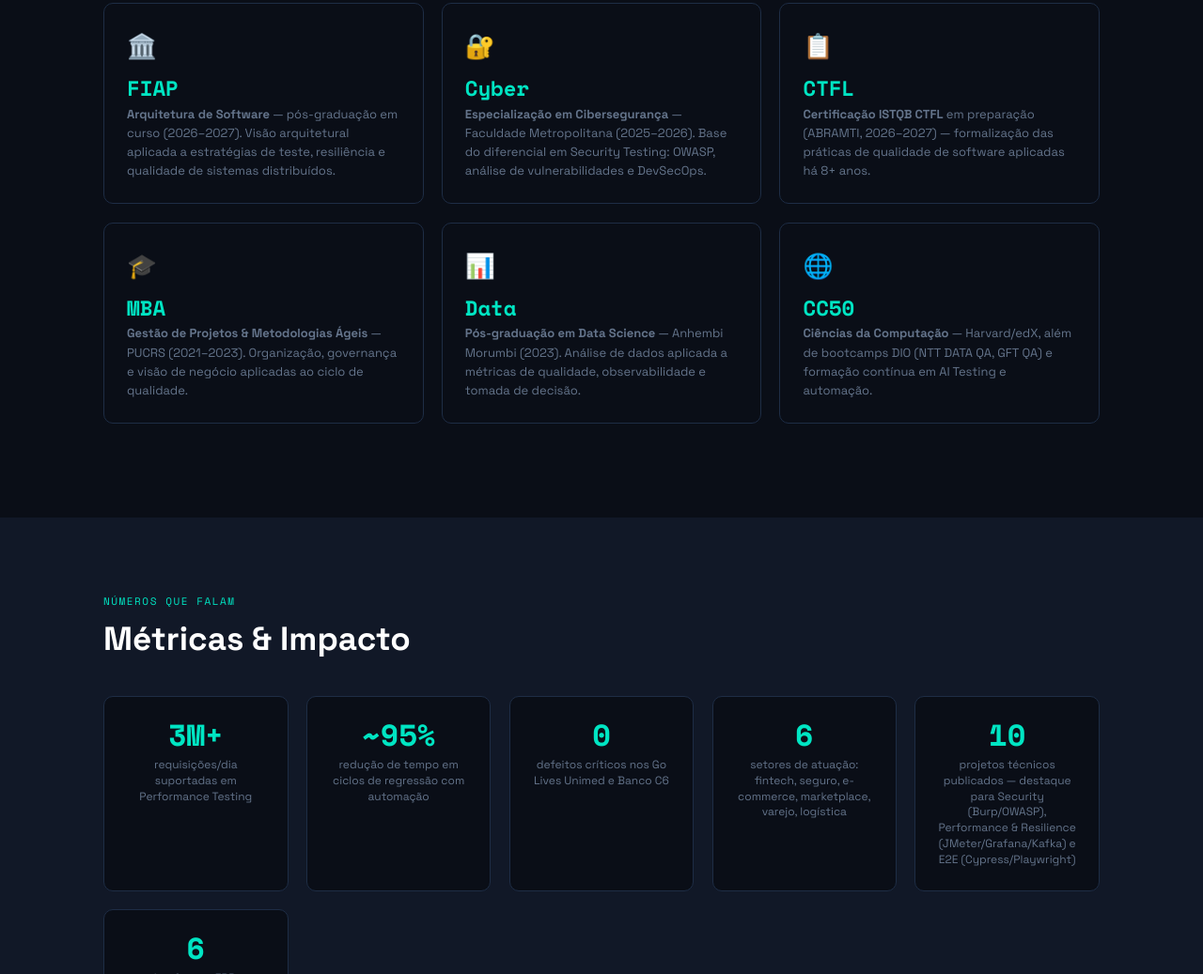
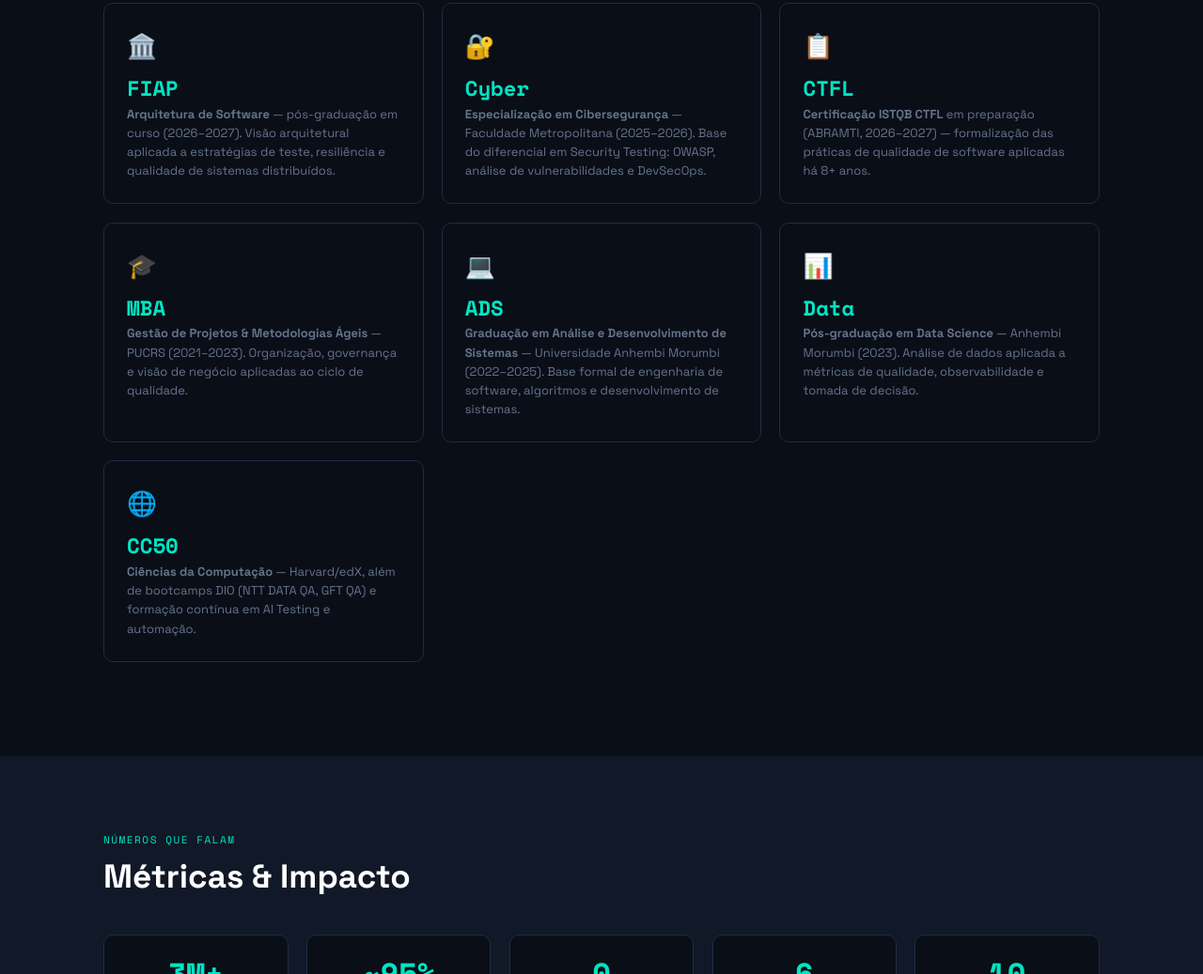
Before and after one commit to Roseleyne/portfolio, a plain HTML site: page index.html in a window 1280 px wide. Shown: the part 6729-7766 px from the top of the page at 94% size. Drawn offline with nearby package versions, Linux system fonts and the light colour scheme.

Commit message:
Adiciona graduação em Análise e Desenvolvimento de Sistemas na seção Formação (PT e EN)

```diff
--- a/index.html
+++ b/index.html
@@ -1271,6 +1271,12 @@
       </div>
 
       <div class="ach-card">
+        <span class="ach-icon">💻</span>
+        <div class="ach-metric">ADS</div>
+        <p class="ach-desc"><strong>Graduação em Análise e Desenvolvimento de Sistemas</strong> — Universidade Anhembi Morumbi (2022–2025). Base formal de engenharia de software, algoritmos e desenvolvimento de sistemas.</p>
+      </div>
+
+      <div class="ach-card">
         <span class="ach-icon">📊</span>
         <div class="ach-metric">Data</div>
         <p class="ach-desc"><strong>Pós-graduação em Data Science</strong> — Anhembi Morumbi (2023). Análise de dados aplicada a métricas de qualidade, observabilidade e tomada de decisão.</p>
```
Also changed, not shown: en/index.html (+6 -0 lines).
